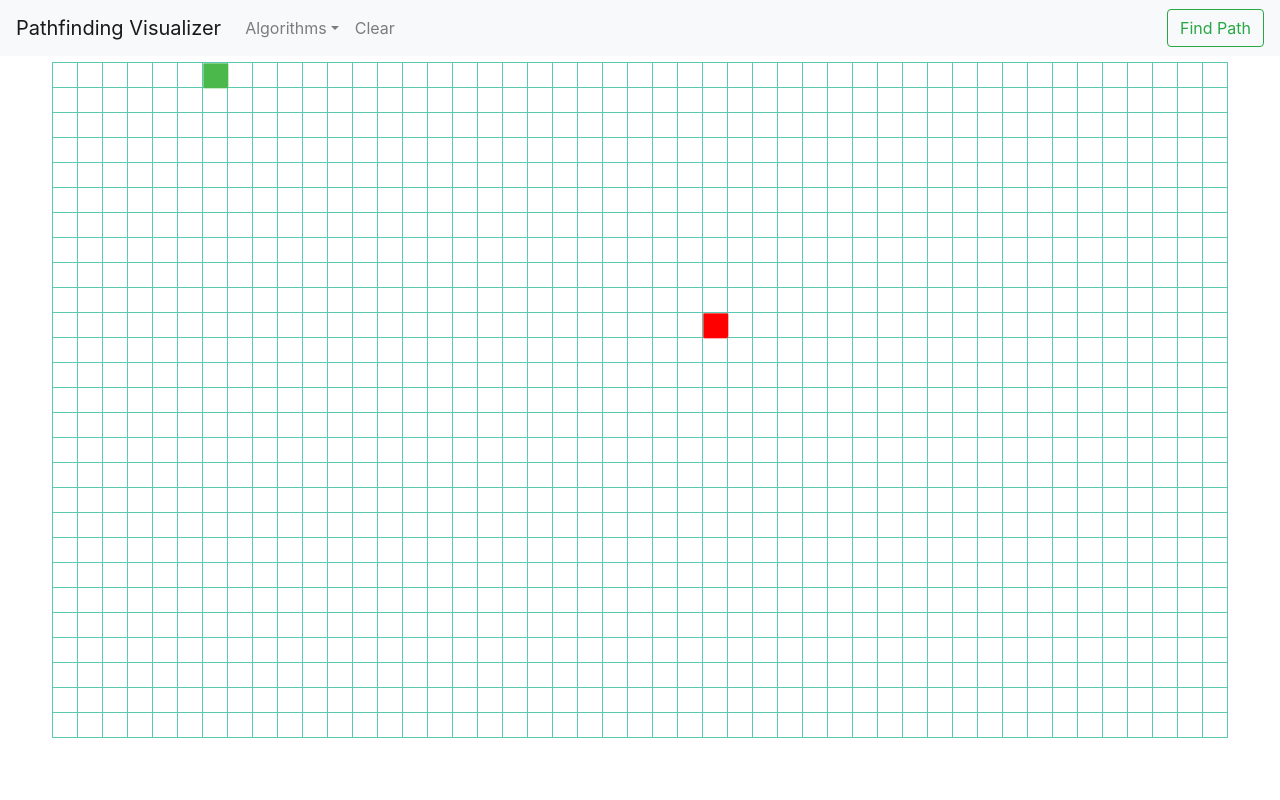
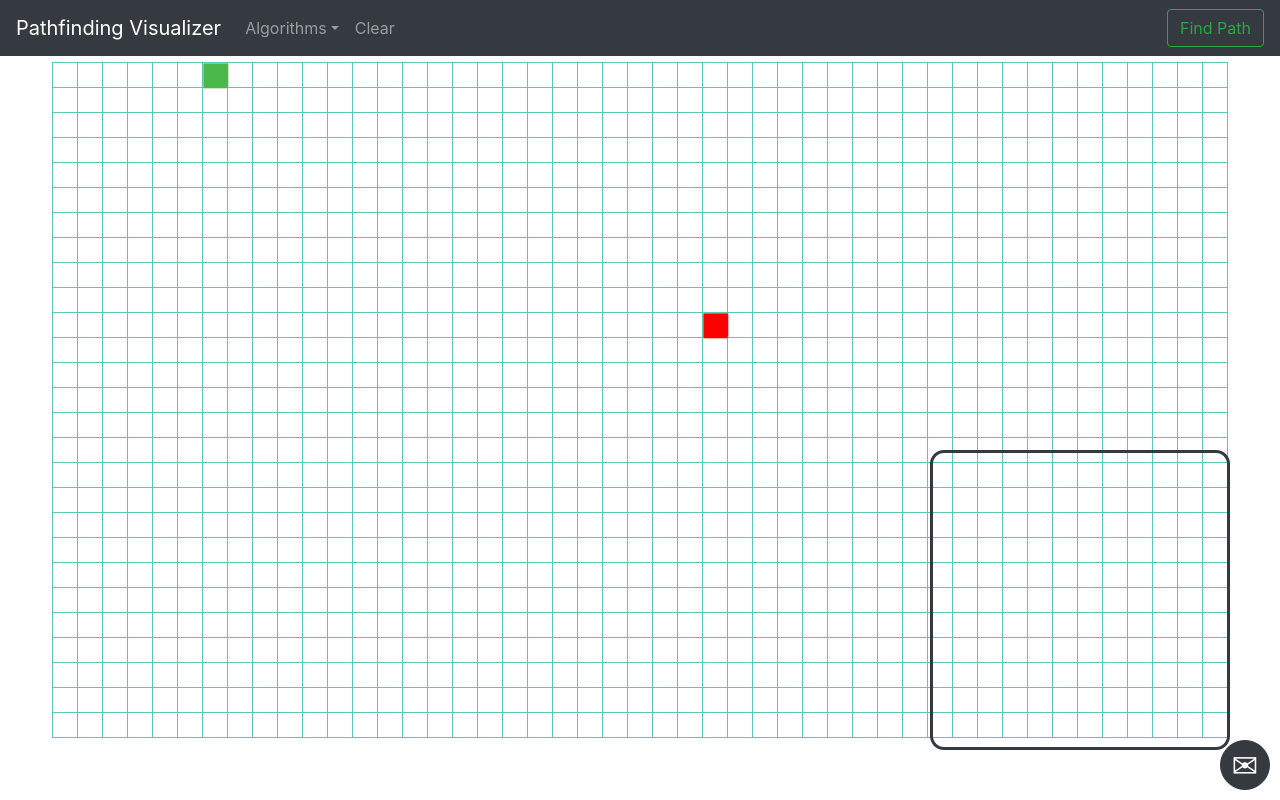
Before and after one commit to asmarubiya/Pathfinding-Visualizer2.0, a React (Create React App) app: page /pathfind in a window 1280 px wide. Built offline with nearby package versions, Linux system fonts and the light colour scheme.

Commit message:
Animation optimized

```diff
--- a/src/components/Pathfinding/Node.js
+++ b/src/components/Pathfinding/Node.js
@@ -31,6 +31,9 @@ class Node extends Component{
             onMouseEnter={()=>onMouseEnter(row,col)}
             onMouseUp={()=>onMouseUp()}
             onMouseLeave={()=>onMouseLeave(row,col)}
+            // onTouchStart={()=>onMouseDown(row,col)}
+            // onTouchEnd={()=>onMouseLeave(row,col)}
+            // onTouchMove={()=>onMouseEnter(row,col)}
             ></td>
         )
     }
--- a/src/components/Pathfinding/Pathfinding.js
+++ b/src/components/Pathfinding/Pathfinding.js
@@ -214,24 +214,58 @@ class Pathfinding extends Component{
             arr[visited_nodes[i].row][visited_nodes[i].col].isVisited=true;
         }
         let flag=0;
-        for(let i=0;i<visited_nodes.length;i++){
+        const animate=async ()=>{
+        let i=1;
+        let j=1;
+        const animateVisited=async()=>{
+            if(i==visited_nodes.length){
+                requestAnimationFrame(animatePath);
+                return;
+            }
+            arr[visited_nodes[i].row][visited_nodes[i].col].isVisited=true;
+            // this.setState({
+            //     grid:arr
+            // })
+            document.getElementById(`node-${visited_nodes[i].row}-${visited_nodes[i].col}`).className="node_visited";
+            ++i;
+            requestAnimationFrame(animateVisited);
+            // setTimeout(() => {
 
-            setTimeout(()=>{
-                arr[visited_nodes[i].row][visited_nodes[i].col].isVisited=true;
-                this.setState({
-                    grid:arr
-                })
-                if(i==visited_nodes.length-1)flag=1;
-            },10*i);
+            //   }, 1000 / 1000);
         }
-        for(let i=0;i<shortestPath.length;i++){
-            setTimeout(()=>{
-            arr[shortestPath[i].row][shortestPath[i].col].isShortestPath=true;
-            this.setState({
-                grid:arr
-            })
-            },50*i);
+
+        const animatePath=()=>{
+            if(j==shortestPath.length-1)return;
+            arr[shortestPath[j].row][shortestPath[j].col].isShortestPath=true;
+            document.getElementById(`node-${shortestPath[j].row}-${shortestPath[j].col}`).className="node_path";
+            ++j;
+            requestAnimationFrame(animatePath);
         }
+        await requestAnimationFrame(animateVisited);
+    }
+    animate().then(()=>{
+        this.setState({
+            grid:arr
+        })
+    });
+        // for(let i=0;i<visited_nodes.length;i++){
+
+        //     setTimeout(()=>{
+        //         arr[visited_nodes[i].row][visited_nodes[i].col].isVisited=true;
+        //         this.setState({
+        //             grid:arr
+        //         })
+        //         if(i==visited_nodes.length-1)flag=1;
+        //     },i);
+        // }
+        // for(let i=0;i<shortestPath.length;i++){
+        //     setTimeout(()=>{
+        //     arr[shortestPath[i].row][shortestPath[i].col].isShortestPath=true;
+        //     this.setState({
+        //         grid:arr
+        //     })
+        //     },50*i);
+        // }
     }
 
     getShortestPath=(node)=>{
@@ -244,10 +278,21 @@ class Pathfinding extends Component{
         }
         return shortestPath;
     }
+    toggleChat=()=>{
+        var chatBody = document.querySelector(".chat-body");
+        var chatBtn = document.querySelector(".chat-btn");
+        if(chatBtn.style.display=='none') {
+            chatBody.style.display = 'none';
+            chatBtn.style.display = 'block';
+        } else {
+            chatBody.style.display = 'block';
+            chatBtn.style.display = 'none';
+            }
+    }
     render(){
         return(
             <div>
-                <nav class="navbar navbar-expand-lg navbar-light bg-light">
+                <nav class="navbar navbar-expand-lg navbar-dark bg-dark" style={{color:"white"}}>
                     <a class="navbar-brand" href="#">Pathfinding Visualizer</a>
                     <button class="navbar-toggler" type="button" data-toggle="collapse" data-target="#navbarSupportedContent" aria-controls="navbarSupportedContent" aria-expanded="false" aria-label="Toggle navigation">
                         <span class="navbar-toggler-icon"></span>
@@ -309,7 +354,13 @@ class Pathfinding extends Component{
                         })
                         }
                     </table>
-
+                    <div class="chat-container">
+                    <button class="chat-btn" onclick={this.toggleChat}>✉︎</button>
+                    <div class="chat-body">
+                        <div class="chat-wrap">
+                    </div>
+                    </div>
+                    </div>
             </div>
         )
     }
--- a/src/styles/Pathfinding.css
+++ b/src/styles/Pathfinding.css
@@ -84,9 +84,9 @@ table{
 .node_visited{
   background-color: lightseagreen;
   animation-name: visited;
-  animation-duration: 1.5s;
+  animation-duration: 0.5s;
   animation-timing-function: ease-out;
-  animation-delay: 0;
+  animation-delay: 1;
   animation-direction: alternate;
   animation-iteration-count: 1;
   animation-fill-mode: forwards;
@@ -116,3 +116,53 @@ table{
 .node_path{
   background-color: yellow;
 }
+
+
+.chat-container {
+  display: flex;
+  flex-direction: column;
+  align-items: center;
+}
+.chat-btn {
+  height: 50px;
+  width: 50px;
+  text-align: center;
+  font-size: 2rem;
+  color: #fff;
+  background-color: #343A40;
+  border: 1px solid #343A40;
+  border-radius: 25px 25px;
+  position: fixed;
+  bottom: 10px;
+  right: 10px;
+  cursor: pointer;
+  animation: shadow-pulse 1s infinite;
+  display: block;
+}
+@keyframes shadow-pulse {
+  0% {
+    box-shadow: 0 0 0 0 #343A40;
+  }
+  100% {
+    box-shadow: 0 0 0 20px rgba(130, 90, 164, 0);
+  }
+}
+.chat-body {
+  height: auto;
+  min-height: 300px;
+  min-width: 300px;
+  position: absolute;
+  bottom: 50px;
+  right: 50px;
+  border: 3px solid #343A40;
+  border-radius: 14px;
+  display: block;
+  transition: block 1s ease-out;
+}
+.chat-body .chat-head {
+  background: #343A40;
+  padding: 10px;
+  height: 20px;
+  color: rgba(255, 255, 255, 1);
+  font-family: verdana;
+}
```
